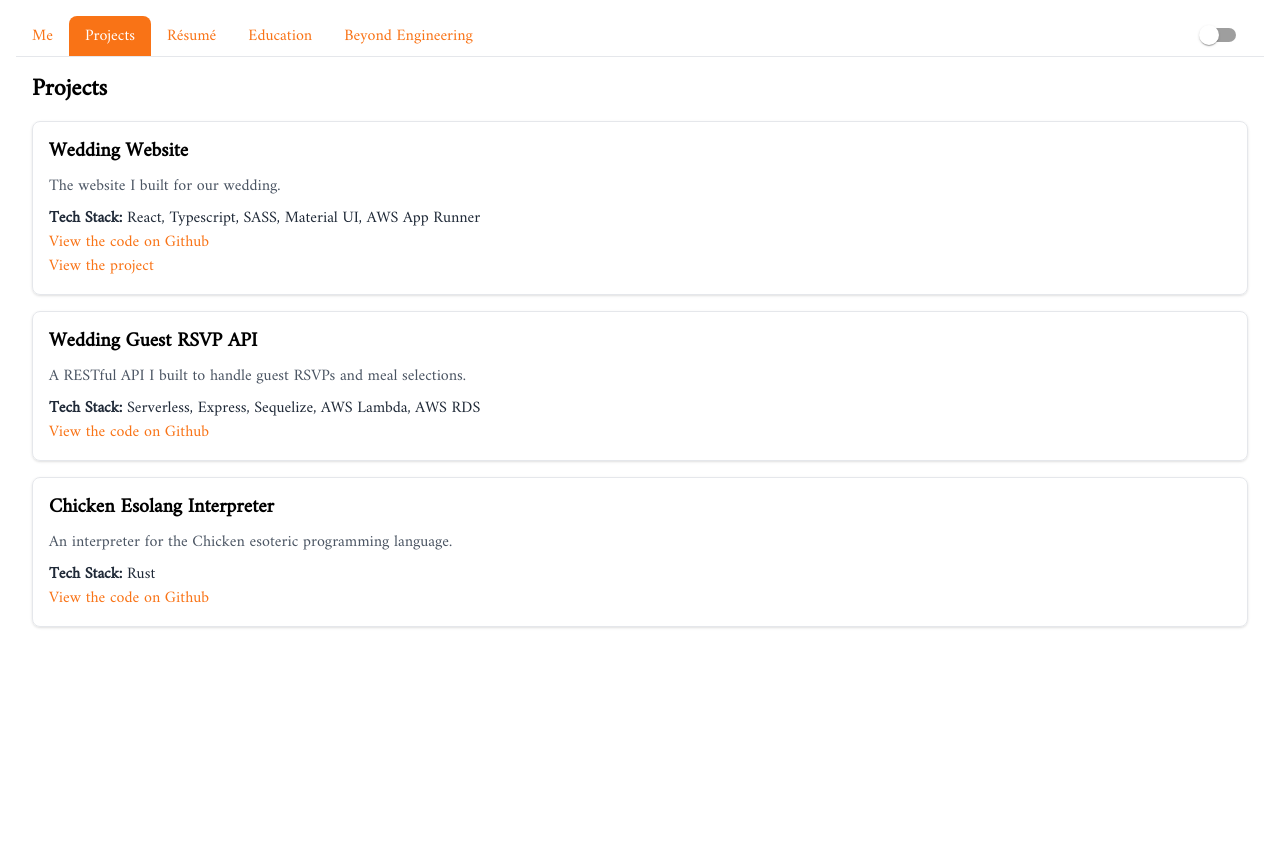
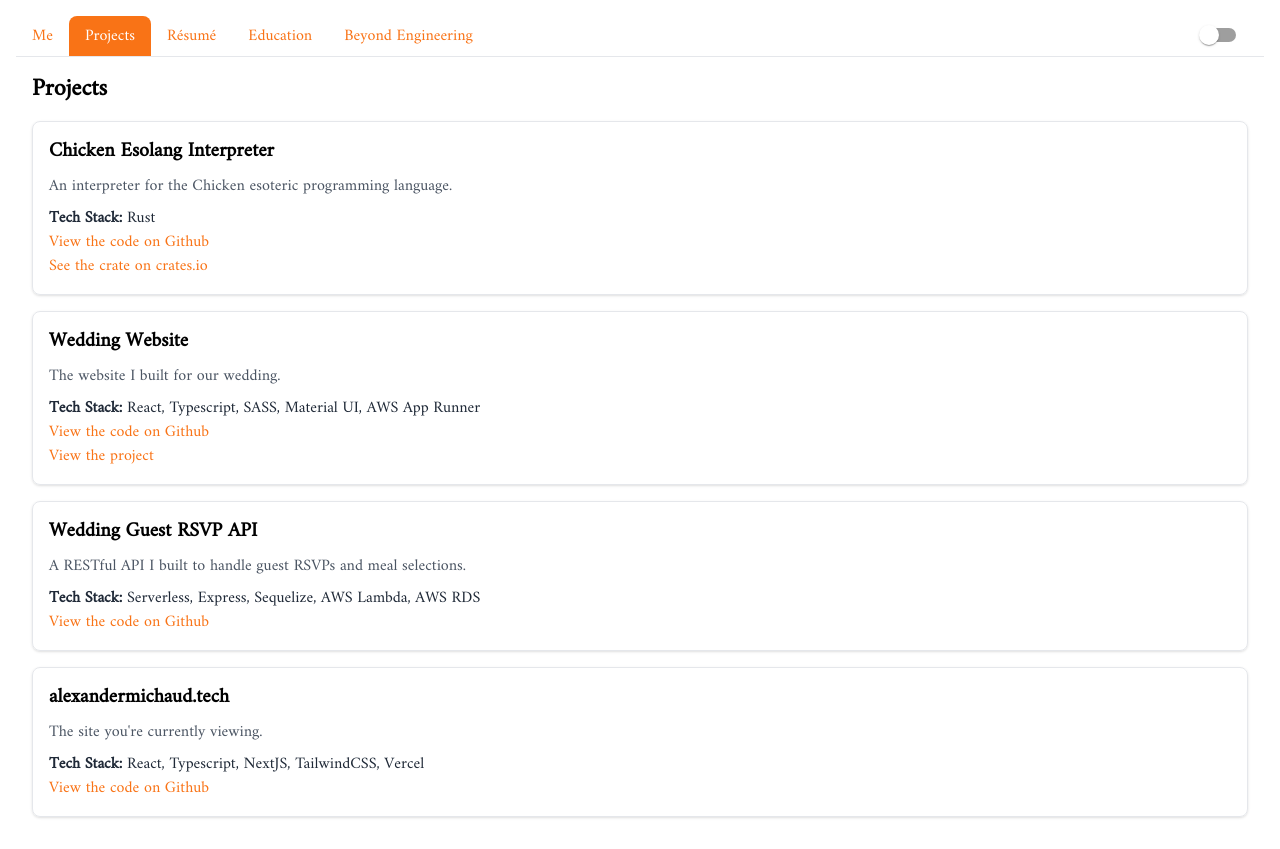
Before and after one commit to armichaud/personal_site, a Next.js app: page / in a window 1280 px wide. Both pictures are taken after a click on the button "Projects". Before the commit the page ends 800 px from the top, so only its background shows below. Built offline with nearby package versions, Linux system fonts and the light colour scheme.

Commit message:
Rust crate

```diff
--- a/src/app/intro.tsx
+++ b/src/app/intro.tsx
@@ -61,7 +61,7 @@ const Intro: React.FC = () => {
                     <div className='flex flex-col justify-center mb-4'>
                         <h2 className="text-xl md:text-3xl font-semibold mb-1 text-center">What I&apos;m Doing In My Free Time</h2>
                         <p className='text-center'>
-                            Finding fun things to do with Rust & contributing to open source projects
+                            Building things in Rust & contributing to open source projects
                         </p>
                     </div>
                 </section>
--- a/src/app/projects.tsx
+++ b/src/app/projects.tsx
@@ -8,9 +8,17 @@ interface Project {
     description: string;
     techStack: string;
     link?: string;
+    crate?: string;
 }
 
 const PROJECTS: Project[] = [
+    {
+        title: 'Chicken Esolang Interpreter',
+        githubLink: 'https://github.com/armichaud/chicken_esolang',
+        techStack: 'Rust',
+        description: 'An interpreter for the Chicken esoteric programming language.',
+        crate: 'https://crates.io/crates/chicken_esolang'
+    },
     {
         title: 'Wedding Website',
         githubLink: 'https://github.com/alexandermichaud-drizly/wedding',
@@ -25,11 +33,11 @@ const PROJECTS: Project[] = [
         description: 'A RESTful API I built to handle guest RSVPs and meal selections.',
     },
     {
-        title: 'Chicken Esolang Interpreter',
-        githubLink: 'https://github.com/armichaud/chicken_esolang',
-        techStack: 'Rust',
-        description: 'An interpreter for the Chicken esoteric programming language.',
-    }
+        title: 'alexandermichaud.tech',
+        githubLink: 'https://github.com/armichaud/personal_site',
+        techStack: 'React, Typescript, NextJS, TailwindCSS, Vercel',
+        description: 'The site you\'re currently viewing.',
+    },
 ];
 
 const ProjectList: React.FC = () => {
@@ -66,6 +74,16 @@ const ProjectList: React.FC = () => {
                                     View the project
                                 </a>
                             )}
+                            {project.crate && (
+                                <a
+                                    href={project.link}
+                                    target="_blank"
+                                    rel="noopener noreferrer"
+                                    className="text-orange-500 hover:underline"
+                                >
+                                    See the crate on crates.io
+                                </a>
+                            )}
                         </div>
 
                     </li>
```
